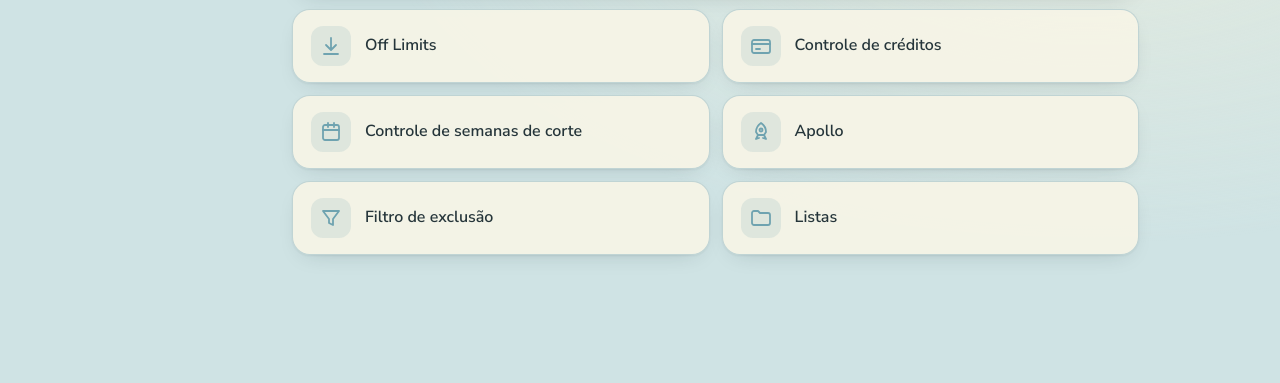
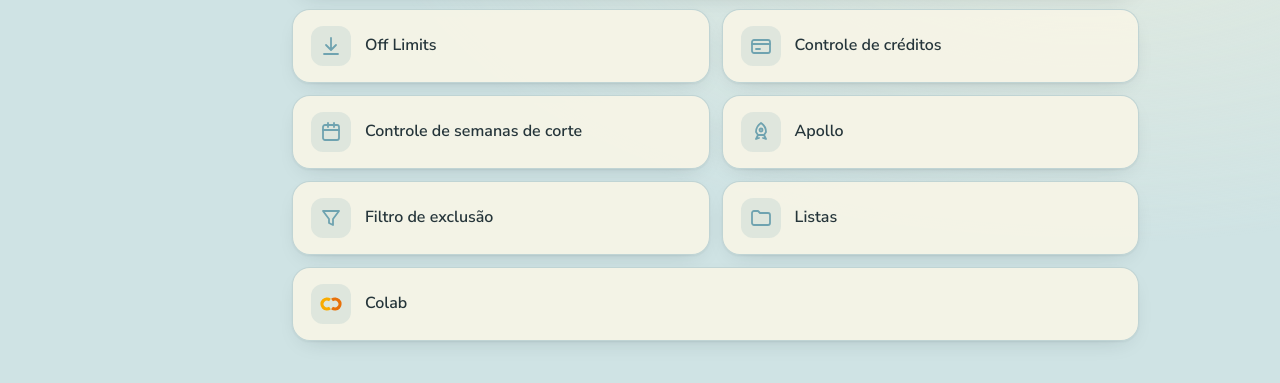
Before and after one commit to ingrydbacelar/ingryds-workspace, a plain HTML site: page index.html in a window 1280 px wide. Shown: the part 836-1219 px from the top of the page. Before the commit the page ends 1147 px from the top, so only its background shows below. Drawn offline with Linux system fonts and the light colour scheme.

Commit message:
Update index.html

```diff
--- a/index.html
+++ b/index.html
@@ -220,6 +220,9 @@
         <div class="item"><a class="item-link" target="_blank" rel="noopener noreferrer" data-id="trabalho-filtro-de-exclusao"><svg class="ic" viewBox="0 0 24 24" fill="none" stroke="currentColor" stroke-width="1.8" stroke-linecap="round" stroke-linejoin="round"><path d="M4 5h16l-6 8v6l-4-2v-4z"/></svg><span><span class="nome">Filtro de exclusão</span></span></a></div>
         <div class="item"><a class="item-link" target="_blank" rel="noopener noreferrer" data-id="trabalho-listas"><svg class="ic" viewBox="0 0 24 24" fill="none" stroke="currentColor" stroke-width="1.8" stroke-linecap="round" stroke-linejoin="round"><path d="M3 7a2 2 0 0 1 2-2h4l2 2h8a2 2 0 0 1 2 2v8a2 2 0 0 1-2 2H5a2 2 0 0 1-2-2z"/></svg><span><span class="nome">Listas</span></span></a></div>
         </div>
+        <div class="item">
+          <a class="item-link" href="https://colab.research.google.com/" target="_blank" rel="noopener noreferrer" data-id="trabalho-colab"><svg class="ic" viewBox="0 0 24 24" fill="none" stroke-width="3.2" aria-hidden="true"><path d="M11 8A5 5 0 1 0 11 16" stroke="#F9AB00"/><path d="M13 8A5 5 0 1 1 13 16" stroke="#E8710A"/></svg><span><span class="nome">Colab</span></span></a>
+        </div>
       </div>
     </div>
     <div id="area-estudos" hidden>
```
